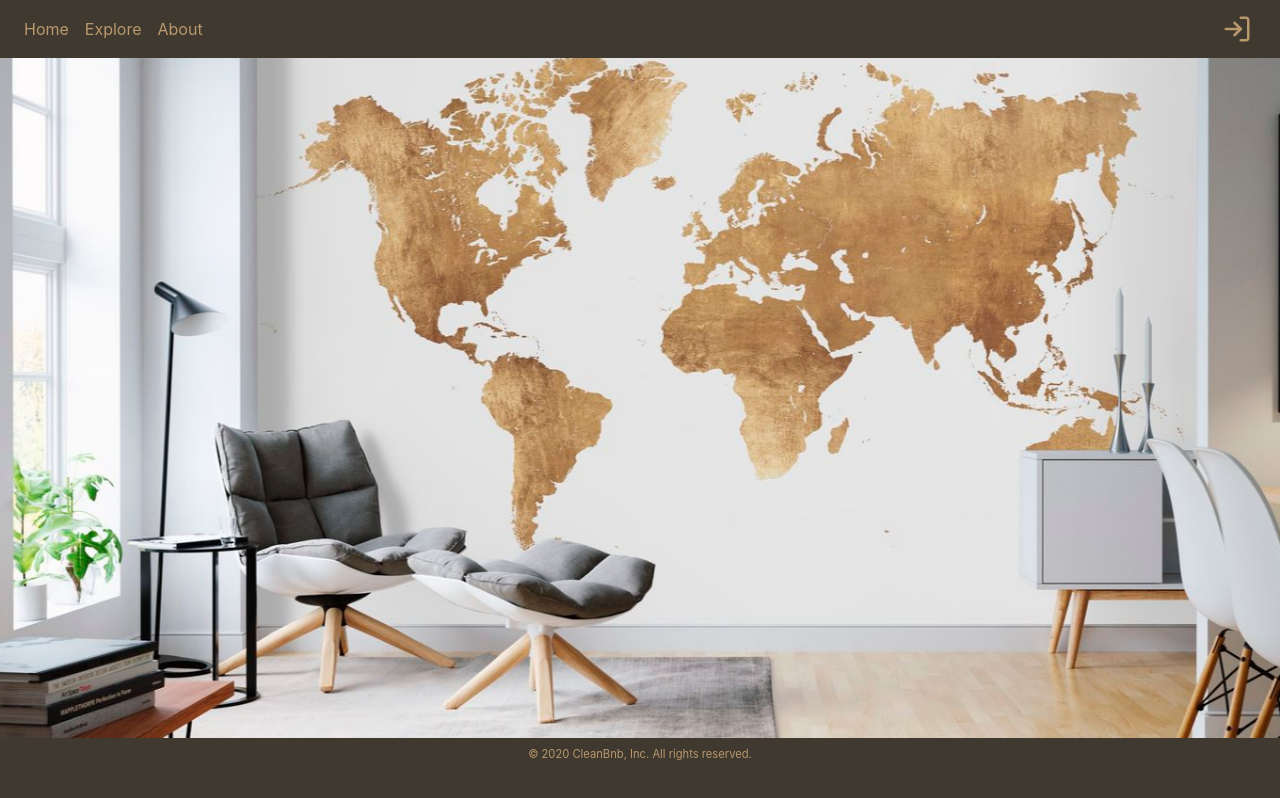
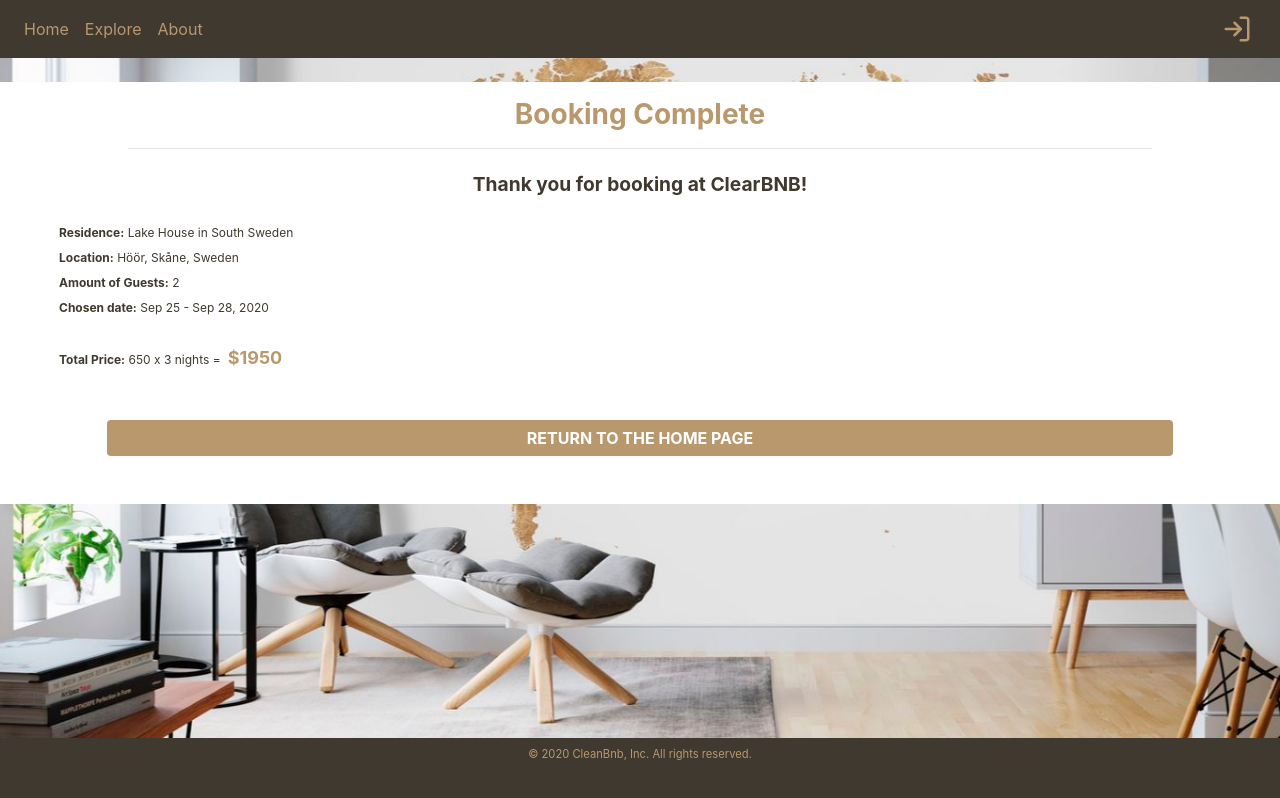
Before and after one commit to eeken/CleanBnB, a React (Create React App) app in the folder src/main/resources/frontend/: page /completebooking in a window 1280 px wide. Built offline with nearby package versions, Linux system fonts and the light colour scheme; no server answers.

Commit message:
booking-complete visualized

```diff
--- a/src/main/resources/frontend/src/App.js
+++ b/src/main/resources/frontend/src/App.js
@@ -12,6 +12,8 @@ import About from "./Pages/About";
 import Login from "./Pages/Login";
 import Register from "./Pages/Register";
 import ResidenceDetailsPage from "./Pages/ResidenceDetailsPage";
+import ConfirmBooking from "./Pages/ConfirmBooking";
+import CompleteBooking from "./Pages/CompleteBooking";
 
 // CONTEXTPROVIDERS
 import ResidenceContextProvider from "./contexts/ResidenceContextProvider";
@@ -22,7 +24,7 @@ import UserContextProvider from "./contexts/UserContextProvider";
 // COMPONENTS
 import Footer from "./components/Footer";
 import Header from "./components/Header";
-import ConfirmBooking from "./Pages/ConfirmBooking";
+
 
 
 function App() {
@@ -51,6 +53,7 @@ function App() {
                     <Route exact path="/explore/destination=:destination?&guests=:numberofguests?"
                       key={window.location.pathname} component={Explore} />
                     <Route exact path="/newbooking" component={ConfirmBooking} />
+                    <Route exact path="/completebooking" component={CompleteBooking} />
                   </Switch>
                 </main>
                 <Footer className="footer" />
--- /dev/null
+++ b/src/main/resources/frontend/src/Pages/CompleteBooking.js
@@ -0,0 +1,55 @@
+//REACT
+import React, { useContext, useEffect, useState } from "react";
+import { Button, FormGroup, Input } from "reactstrap";
+import { useParams } from "react-router-dom";
+
+function ConfirmBooking() {
+  const [email, setEmail] = useState();
+
+  function confirmPolicies() {
+    var checkBox = document.getElementById("policies");
+    /* if (checkBox.checked == true) {
+      //allow client to book the residence
+    } else {
+      //don't allow client to book the residence
+    } */
+  }
+
+  return (
+
+    <div>
+      <div className="white">
+        <div className="justify-content-center">
+          <h3 className="confirmBookingTitle golden p-3" align="center">
+            Booking Complete</h3>
+          <hr></hr>
+          <h5 className="thankYouText mt-4 mb-4" align="center">
+            Thank you for booking at ClearBNB!</h5>
+
+          <div className="confirmBookingText darkbrowntext text-left">
+
+            <b>Residence:</b> Lake House in South Sweden<br></br>
+            <b>Location:</b> Höör, Skåne, Sweden<br></br>
+            <b>Amount of Guests:</b> 2<br></br>
+            <b>Chosen date:</b> Sep 25 - Sep 28, 2020<br></br>
+            <br></br>
+            <b>Total Price:</b> 650 x 3 nights =
+            <b className="priceText golden">$1950</b>
+          </div>
+
+          <Button className="returnButton col-10 offset-1 mt-5 mb-5">
+            RETURN TO THE HOME PAGE
+          </Button>
+
+
+        </div>
+      </div>
+    </div>
+
+
+
+  )
+
+}
+
+export default ConfirmBooking;
--- a/src/main/resources/frontend/src/Pages/ConfirmBooking.js
+++ b/src/main/resources/frontend/src/Pages/ConfirmBooking.js
@@ -29,7 +29,7 @@ function ConfirmBooking() {
             className="userImage mr-3 mb-4"
           />
 
-          <div className="confirmBookingText darkbrowntext text-left">
+          <div className="confirmBookingText darkbrowntext text-left mb-4">
             <b>Residence:</b> Lake House in South Sweden<br></br>
             <b>Location:</b> Höör, Skåne, Sweden<br></br>
             <b>Amount of Guests:</b> 2<br></br>
@@ -40,7 +40,7 @@ function ConfirmBooking() {
           </div>
           <hr></hr>
 
-          <FormGroup className="col-10 offset-1 mb-4 mt-5">
+          <FormGroup className="col-10 offset-1 mb-5 mt-5">
             <div className="enterEmailText darkbrowntext" align="center">
               <b>Enter your e-mail address to complete the booking:</b>
             </div>
@@ -52,7 +52,7 @@ function ConfirmBooking() {
               placeholder="Enter your e-mail address here"
             ></Input>
           </FormGroup>
-
+          <hr></hr>
 
           <div className="golden darkbrowntext m-5" align="center">
             <input
@@ -75,13 +75,9 @@ function ConfirmBooking() {
             BOOK THIS RESIDENCE
           </Button>
 
-
         </div>
       </div>
     </div>
-
-
-
   )
 
 }
--- a/src/main/resources/frontend/src/sass/_confirm-complete-booking.scss
+++ b/src/main/resources/frontend/src/sass/_confirm-complete-booking.scss
@@ -1,5 +1,13 @@
 .confirmBookingTitle {
   font-weight: bold;
+  margin: 0;
+  padding: 0;
+}
+
+.thankYouText {
+  font-weight: bold;
+  font-size: 1.2em;
+  color: #3F392F;
 }
 
 .confirmBookingText {
@@ -19,7 +27,7 @@
 }
 
 #email-input{
-border-radius: 0;
+  border-radius: 0;
 }
 
 #email-input.form-control {
@@ -28,5 +36,18 @@ border-radius: 0;
   padding: 0;
   padding-left: 20px;
   border: 0;
-  border-bottom: 2px solid black;
+  border-bottom: 1.2px solid black;
 }
+
+hr {
+  margin: 0 !important;
+  margin-left: 10vw !important;
+  width: 80vw;
+}
+
+.returnButton {
+  width: 100%;
+  background-color: #B9986D !important;
+  border: none !important;
+  font-weight: bold !important;
+}
--- a/src/main/resources/frontend/src/sass/_residenceDetails.scss
+++ b/src/main/resources/frontend/src/sass/_residenceDetails.scss
@@ -83,7 +83,6 @@
 
 .bookingButton {
   width: 100%;
-  font-weight: bold;
   background-color: #B9986D !important;
   border: none !important;
   font-weight: bold !important;
```
